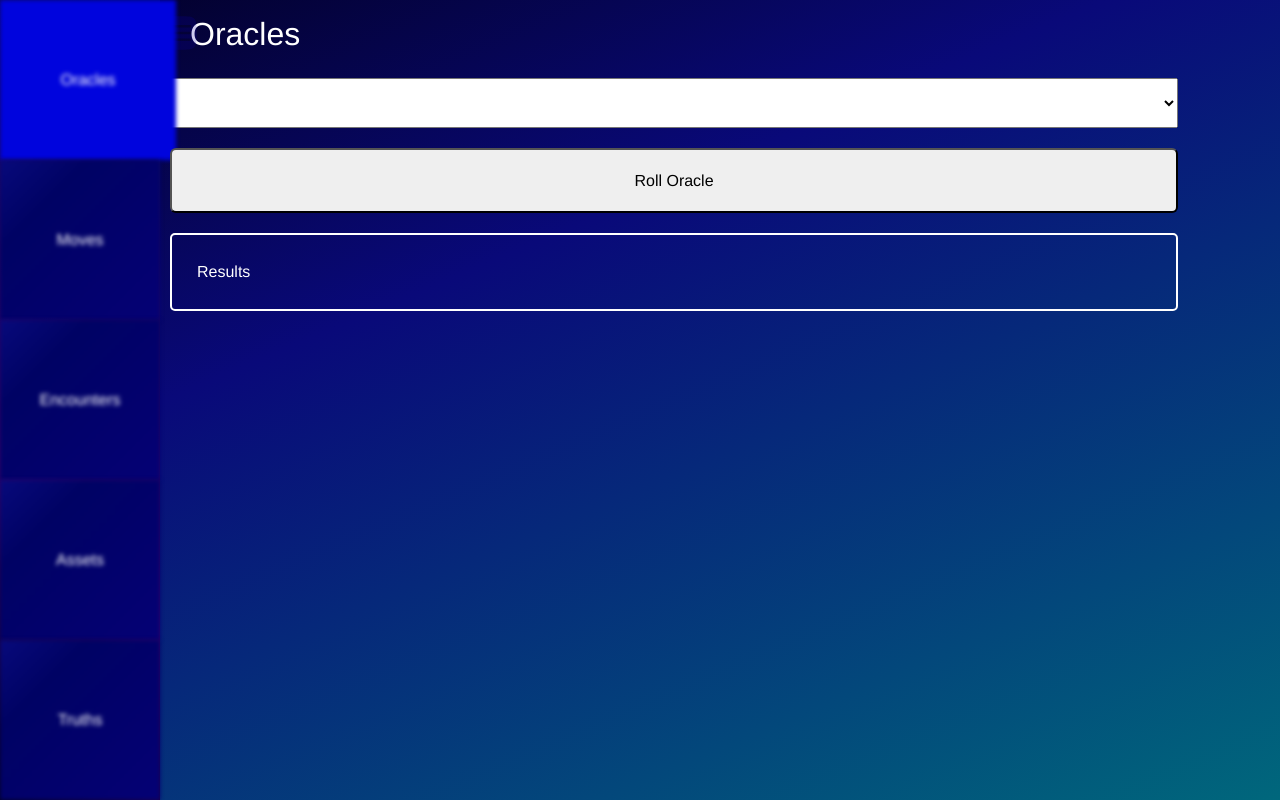
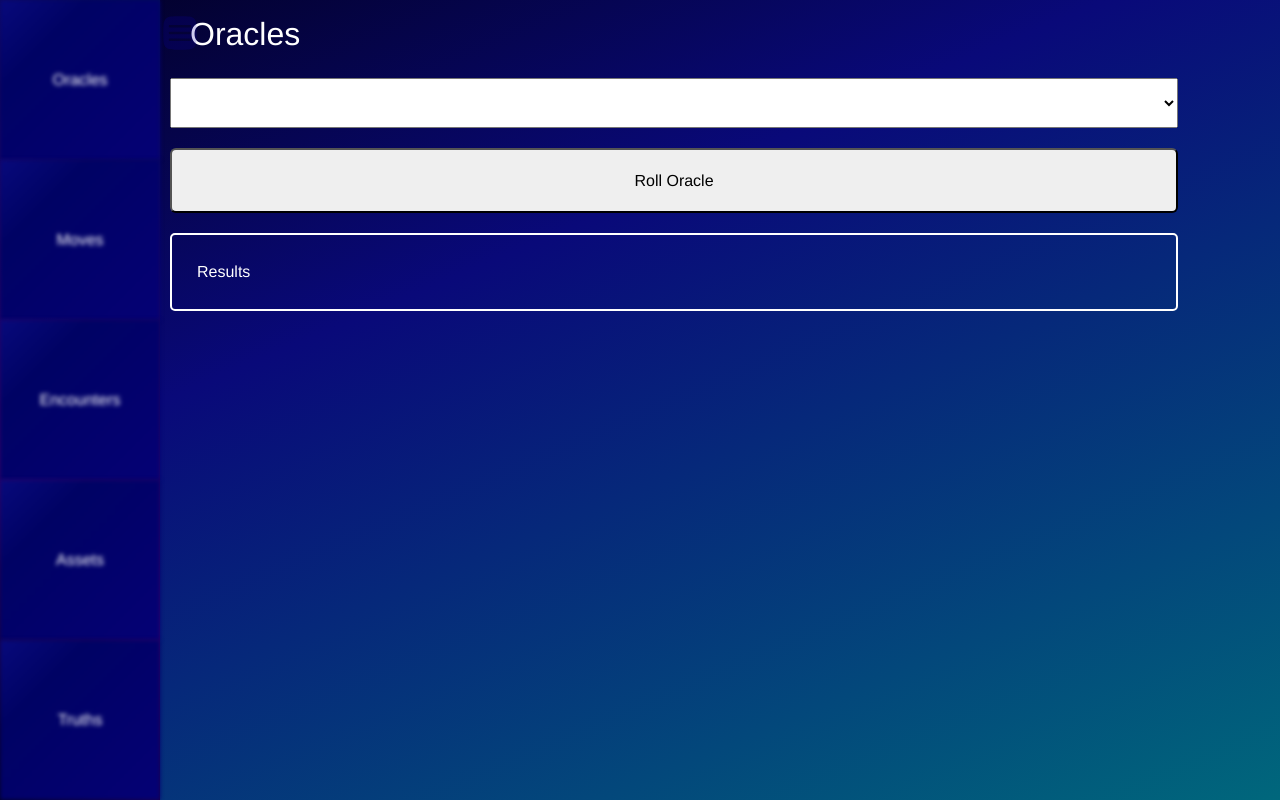
Before and after one commit to greer9290/starforgedgui, a website with bundled scripts: page index.html in a window 1280 px wide. Both pictures are taken after a click on the button 20 px from the left and 32 px from the top of the page. Built offline with nearby package versions, Linux system fonts and the light colour scheme; no server answers.

Commit message:
Update main-style.css (BlUr FiX...)

```diff
--- a/src/styles/main-style.css
+++ b/src/styles/main-style.css
@@ -58,14 +58,16 @@
     isolation: isolate;
   }
 
-  #navbar>button {
+  .nav-btn {
     filter: blur(2px);
+    border-radius: 0px;
   }
 
 .nav-btn:hover, .nav-btn:active {
     background:#0004dd;
     filter: blur(0px);
     width: 110%;
+    border-radius: 5px;
   }
 
 
```
